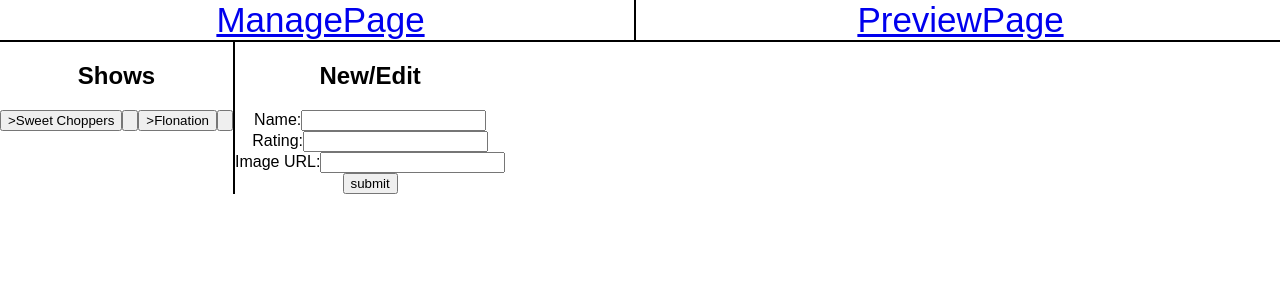
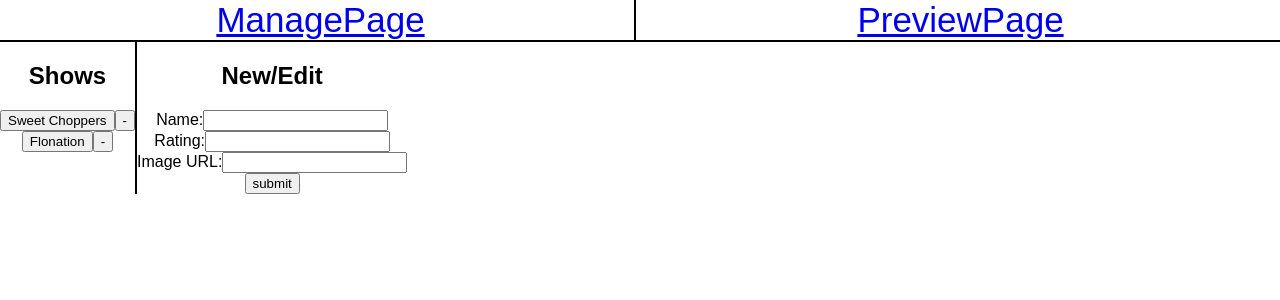
Before and after one commit to WillyJay85/tv-demo-front-end, a React (Create React App) app: page / in a window 1280 px wide. Shown: the top 300 px of the page. Built offline with nearby package versions, Linux system fonts and the light colour scheme.

Commit message:
TV Demo pt 3 phase 3

```diff
--- a/src/App.js
+++ b/src/App.js
@@ -4,7 +4,6 @@ import ManagePage from './ManagePage'
 import PreviewPage from './PreviewPage'
 import './ManagePage.css'
 import './PreviewPage.css'
-import Show from './Show'
 
 import './App.css';
 
@@ -16,7 +15,6 @@ class App extends Component {
           <Switch>
             <Route exact path="/" component={ManagePage} />
             <Route path="/preview" component={PreviewPage} />
-            <Route path="/show" component={Show} />
           </Switch>
         </Router>
       </div>
--- a/src/ManagePage.js
+++ b/src/ManagePage.js
@@ -3,11 +3,14 @@ import SiteNav from './SiteNav'
 import Show from './Show'
 import './ManagePage.css'
 class ManagePage extends Component {
+    savedTvShow = () => {
+        console.log('Saved TV Show')
+    }
     showSelected = () => {
-        return (console.log("showSelected"))
+        console.log('Show Selected')
     }
     showDeleted = () => {
-        return (console.log('showDeleted'))
+        console.log('Show Deleted')
     }
     allowDelete = true
     render() {
@@ -17,17 +20,13 @@ class ManagePage extends Component {
                 <main>
                     <section>
                         <h2 >Shows</h2>
-                        <div className="box">
-                            <Show selecthandler={this.showSelected} Name="Sweet Choppers" />
-                            <button deletehandler={this.showDeleted} onClick= "clickedDelete()" />
-                            <div className="box2">
-                                <Show selecthandler={this.showSelected} Name="Flonation"  />
-                                <button deletehandler={this.showDeleted} onClick="clickedDelete()" />
-                            </div>
-                        </div>
+
+                            <Show selectHandler={this.showSelected} deleteHandler={this.showDeleted} Name="Sweet Choppers" allowDelete={true}/>
+                            <Show selectHandler={this.showSelected} deleteHandler={this.showDeleted} Name="Flonation"  allowDelete={true}/>
+
                     </section>
                     <section>
-                        <form>
+
                             <h2>New/Edit</h2>
                             <div>
                                 <label>Name:</label>
@@ -41,8 +40,8 @@ class ManagePage extends Component {
                                 <label>Image URL:</label>
                                 <input type="text" />
                             </div>
-                            <button onClick="clickedSubmit()">submit</button>
-                        </form>
+                            <button onClick={this.savedTvShow}>submit</button>
+
                     </section>
                 </main>
             </div>
--- a/src/PreviewPage.js
+++ b/src/PreviewPage.js
@@ -2,27 +2,24 @@ import React, { Component } from 'react';
 import SiteNav from './SiteNav'
 import Show from './Show'
 class PreviewPage extends Component {
+    showSelected = () => {
+        console.log('show Selected')
+    }
 render (){
 return (
 
     <div>
            <SiteNav/>
-           <Show />
 
 
 
 <main>
     <section>
             <h2>Shows</h2>
-            <div class="box">
 
-                    <Show Name="Sweet Choppers" />
-
-
-
-            </div>
-            <div class="box2">
-            <Show Name="Flonation" />
+<div>
+<Show selectHandler={this.showSelected} Name="Sweet Choppers" />
+<Show selectHandler={this.showSelected}Name="Flonation" />
             </div>
         </section>
 
--- a/src/Show.js
+++ b/src/Show.js
@@ -3,7 +3,7 @@ class Show extends Component {
     renderDelete = () => {
         if (this.props.allowDelete) {
             return (
-                <button onClick={this.props.selectHandler}>-</button>
+                <button onClick={this.props.deleteHandler}>-</button>
             )
         }
     }
@@ -11,10 +11,8 @@ class Show extends Component {
         return (
 
             <div>
-
-               <button onClick={this.props.selectHandler}>>{this.props.Name}</button>
+               <button onClick={this.props.selectHandler} >{this.props.Name}</button>
                 {this.renderDelete()}
-
             </div>
 
 
```
